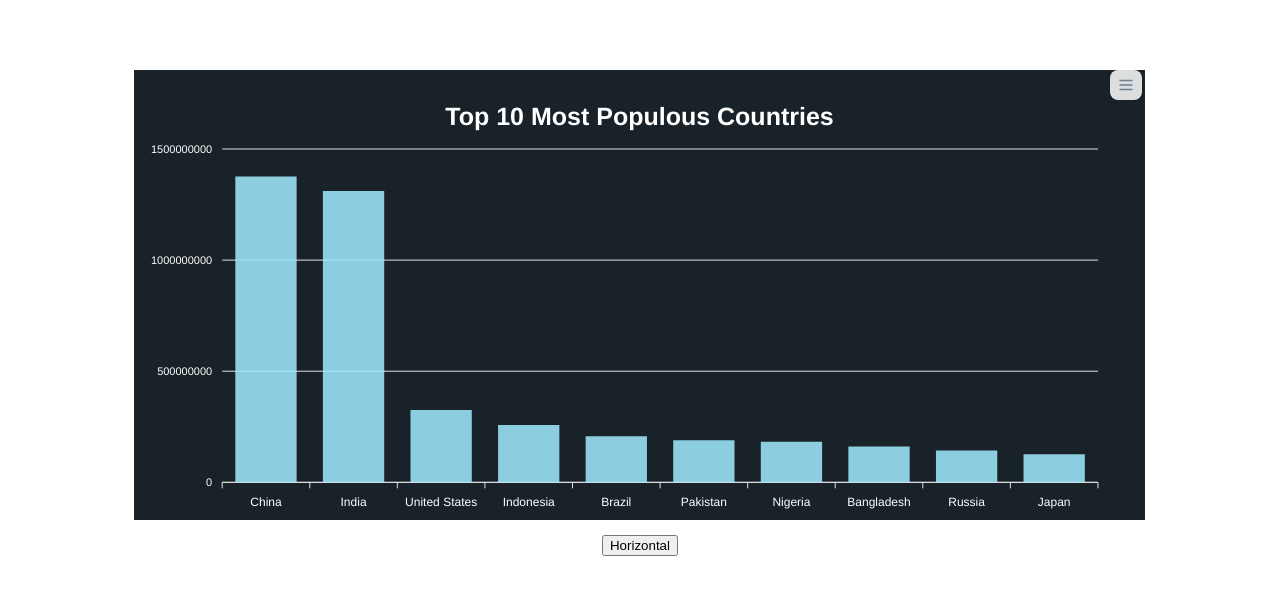
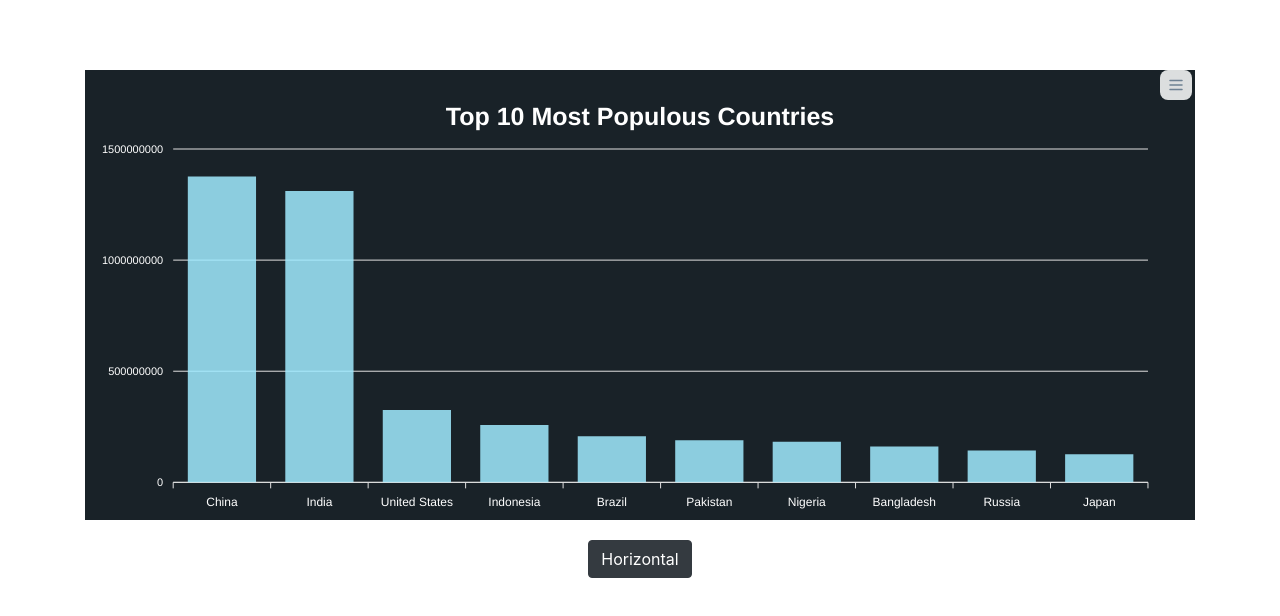
Before and after one commit to jsubroto/apexcharts, a plain HTML site: page index.html in a window 1280 px wide. Drawn offline with nearby package versions, Linux system fonts and the light colour scheme.

Commit message:
Add bootstrap for button

```diff
--- a/index.html
+++ b/index.html
@@ -7,12 +7,13 @@
   <meta http-equiv="X-UA-Compatible" content="ie=edge">
   <title>ApexCharts.js App</title>
   <link rel="stylesheet" href="style.css">
+  <link rel="stylesheet" href="https://stackpath.bootstrapcdn.com/bootstrap/4.1.3/css/bootstrap.min.css">
 </head>
 
 <body>
   <div class="container">
     <div id="chart"></div>
-    <button id="toggle">Horizontal</button>
+    <button type="button" class="btn btn-dark" id="toggle">Horizontal</button>
   </div>
   <script src="https://cdn.jsdelivr.net/npm/apexcharts"></script>
   <script src="main.js"></script>
--- a/style.css
+++ b/style.css
@@ -8,3 +8,7 @@ body {
   width: 80%;
   text-align: center;
 }
+
+.btn {
+  margin: 5px;
+}
```
